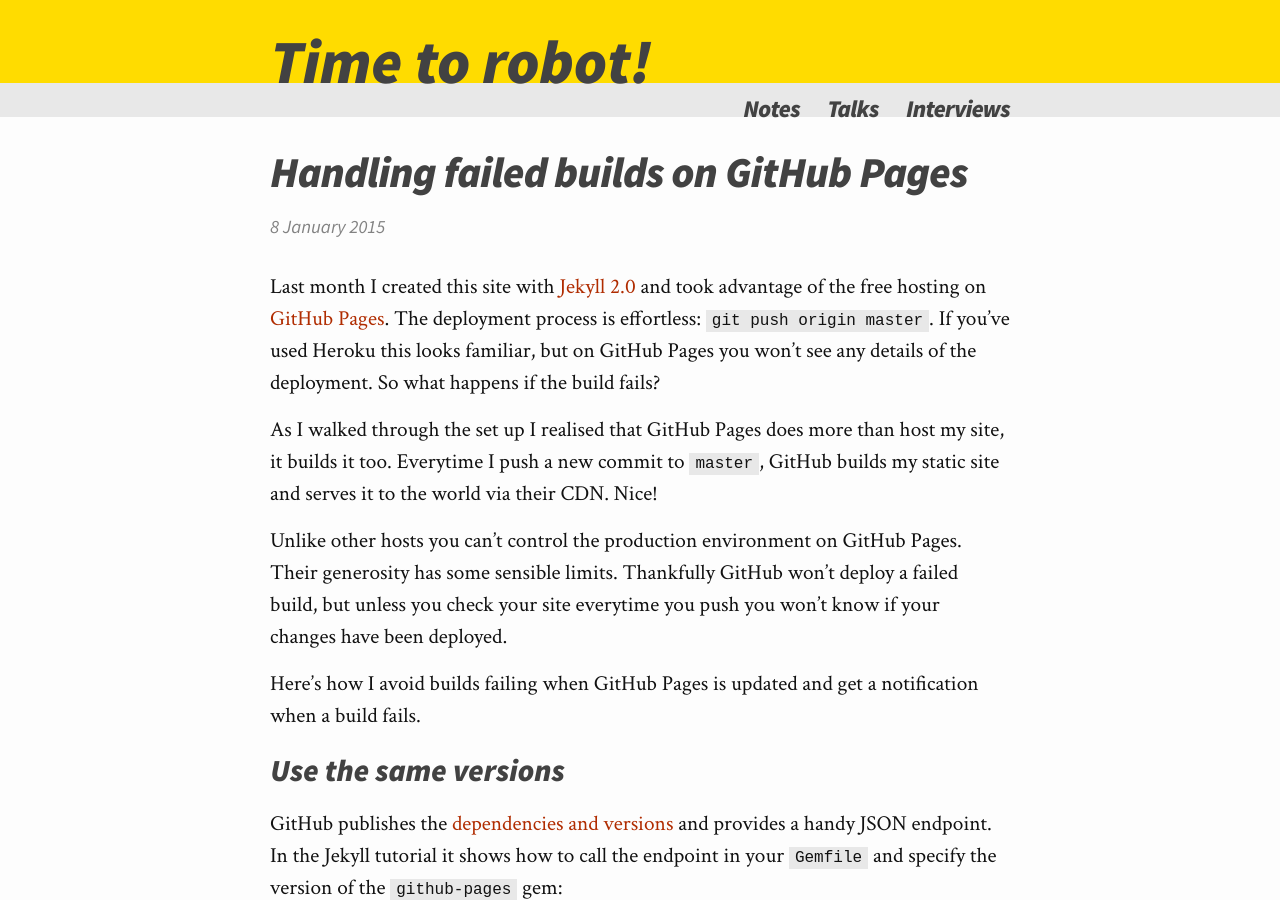
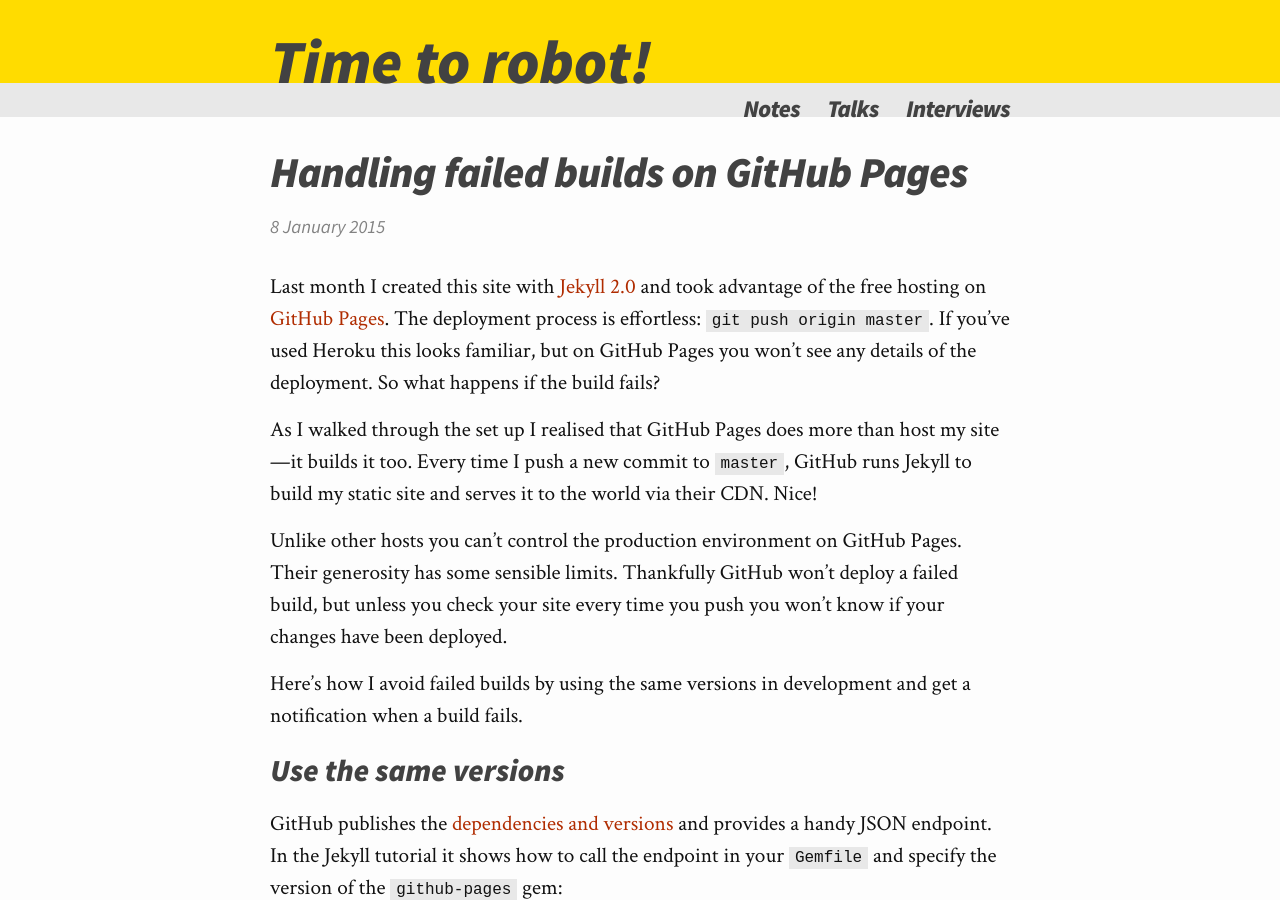
Before and after one commit to jamesjoshuahill/jamesjoshuahill.github.io, a Jekyll site: the page built from _posts/2015-01-08-handling-failed-builds-on-github-pages.md, in a window 1280 px wide and 900 px high. Built offline with Jekyll 4.4.1, drawn with Linux system fonts in a browser that asks for light colours; some of the changed text lies outside the part shown.

Commit message:
Copy review of GitHub Pages post

```diff
--- a/_posts/2015-01-08-handling-failed-builds-on-github-pages.md
+++ b/_posts/2015-01-08-handling-failed-builds-on-github-pages.md
@@ -5,11 +5,11 @@
 ---
 Last month I created this site with [Jekyll 2.0] and took advantage of the free hosting on [GitHub Pages]. The deployment process is effortless: `git push origin master`. If you've used Heroku this looks familiar, but on GitHub Pages you won't see any details of the deployment. So what happens if the build fails?
 
-As I walked through the set up I realised that GitHub Pages does more than host my site, it builds it too. Everytime I push a new commit to `master`, GitHub builds my static site and serves it to the world via their CDN. Nice!
+As I walked through the set up I realised that GitHub Pages does more than host my site&mdash;it builds it too. Every time I push a new commit to `master`, GitHub runs Jekyll to build my static site and serves it to the world via their CDN. Nice!
 
-Unlike other hosts you can't control the production environment on GitHub Pages. Their generosity has some sensible limits. Thankfully GitHub won't deploy a failed build, but unless you check your site everytime you push you won't know if your changes have been deployed.
+Unlike other hosts you can't control the production environment on GitHub Pages. Their generosity has some sensible limits. Thankfully GitHub won't deploy a failed build, but unless you check your site every time you push you won't know if your changes have been deployed.
 
-Here's how I avoid builds failing when GitHub Pages is updated and get a notification when a build fails.
+Here's how I avoid failed builds by using the same versions in development and get a notification when a build fails.
 
 ## Use the same versions
 
```
Also changed, not shown: other parts of _posts/2015-01-08-handling-failed-builds-on-github-pages.md (+1 -1 lines).
